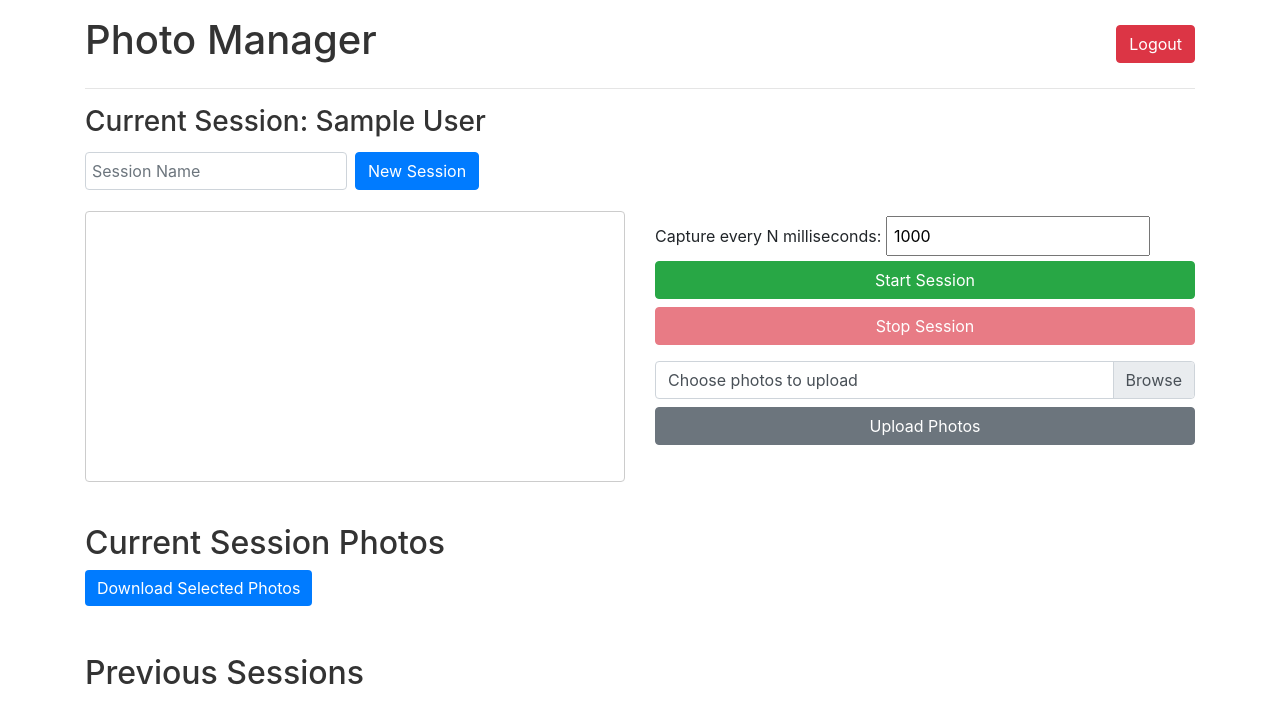
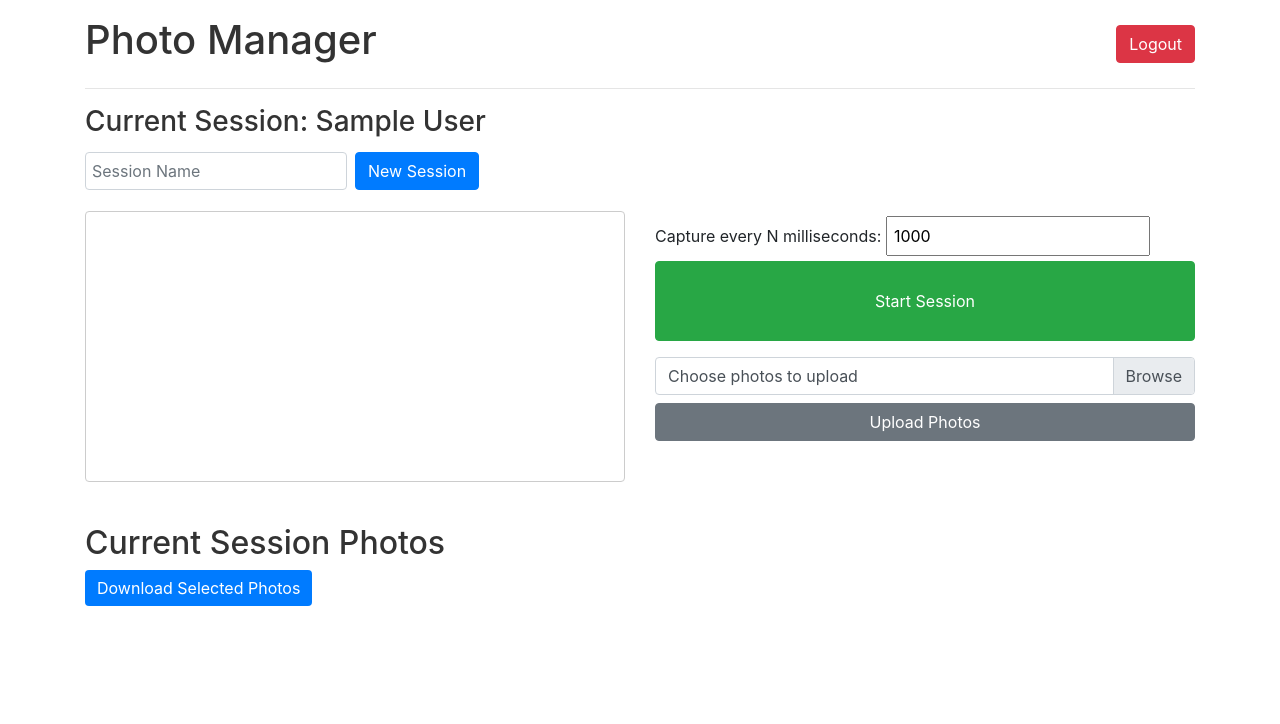
Before and after one commit to Vor-Art/SymmetraServer, a Flask app: page /camera in a window 1280 px wide. Shown: the top 724 px of the page. Run offline with Flask 3, Linux system fonts and the light colour scheme; the visitor is signed in with stand-in values (Sample User, id 1); some libraries are stand-ins or nearby versions.

Commit message:
feat: combine start/pause button

```diff
--- a/app.py
+++ b/app.py
@@ -1,14 +1,11 @@
 from flask import Flask, render_template, request, redirect, url_for, session, send_from_directory, flash
 import os
 import base64
-import time
 from functools import wraps
 from datetime import timedelta, datetime
 from database import database
 from werkzeug.utils import secure_filename
 import shutil
-
-from sfmt import MockSFMT  # Import the mock SFMT class
 
 app = Flask(__name__)
 app.secret_key = 'your_secret_key'  # Replace with a secure random key
@@ -194,32 +191,5 @@ def uploaded_file(username, session_name, filename):
     directory = os.path.join(UPLOAD_FOLDER, username, session_name)
     return send_from_directory(directory, filename)
 
-# New route to handle IMU data upload
-@app.route('/upload_imu_data', methods=['POST'])
-@login_required
-def upload_imu_data():
-    data = request.get_json()
-    imu_data = data.get('data')
-
-    username = session['username']
-    session_name = session['photo_session_name']
-    directory = os.path.join('imu_data', username, session_name)
-    if not os.path.exists(directory):
-        os.makedirs(directory)
-
-    # Save the data to a file
-    filename = f'imu_data_{datetime.now().strftime("%Y%m%d_%H%M%S_%f")}.json'
-    filepath = os.path.join(directory, filename)
-
-    with open(filepath, 'w') as f:
-        import json
-        json.dump(imu_data, f)
-
-    # Optionally, process with mock SFMT class
-    sftm = MockSFMT()
-    sftm.process_imu_data(imu_data)
-
-    return 'IMU data saved successfully'
-
 if __name__ == '__main__':
     app.run(host='0.0.0.0', ssl_context=('cert.pem', 'key.pem'))
--- a/static/style.css
+++ b/static/style.css
@@ -92,3 +92,36 @@ button[type="button"]:hover {
 .delete-button:hover {
     background-color: #c82333;
 }
+
+.large-button {
+    height: 80px; /* Adjust the height as needed */
+    padding: 15px 20px; /* Increase padding for larger buttons */
+    font-size: 1.25rem; /* Larger font size */
+    border-radius: 8px; /* Optional: Rounded corners */
+}
+
+.button-container {
+    position: relative;
+    height: 80px; /* Match the button height */
+}
+
+.button-container button {
+    position: absolute;
+    top: 0;
+    left: 0;
+    width: 100%;
+    height: 100%;
+}
+
+/* Example: Adjust button size for screens smaller than 576px */
+@media (max-width: 575.98px) {
+    .large-button {
+        height: 50px;
+        padding: 10px 15px;
+        font-size: 1rem;
+    }
+
+    .button-container {
+        height: 50px;
+    }
+}
--- a/templates/camera.html
+++ b/templates/camera.html
@@ -37,8 +37,11 @@
                 <div id="session-controls" class="mb-3">
                     <label for="interval">Capture every N milliseconds:</label>
                     <input type="number" id="interval" value="1000" min="100" step="100">
-                    <button id="start-session" class="btn btn-success btn-block">Start Session</button>
-                    <button id="stop-session" class="btn btn-danger btn-block" disabled>Stop Session</button>
+
+                    <div class="button-container position-relative">
+                        <button id="start-session" class="btn btn-success btn-block position-absolute w-100 large-button" style="top: 0; left: 0;">Start Session</button>
+                        <button id="pause-session" class="btn btn-danger  btn-block position-absolute w-100 large-button" style="top: 0; left: 0; display: none;">Pause Session</button>
+                    </div>
                 </div>
                 <!-- Upload photos from local machine -->
                 <form action="/upload_photo" method="post" enctype="multipart/form-data" class="mb-3">
@@ -67,35 +70,6 @@
             </form>
         </div>
 
-        <!-- Previous Sessions -->
-        <div class="previous-sessions">
-            <h2>Previous Sessions</h2>
-            <div class="sessions-list">
-                {% for sess in sessions %}
-                <div class="session mb-4">
-                    <h3>{{ sess.name }}</h3>
-                    <form class="session-form" action="" method="post">
-                        <div class="photo-grid">
-                            {% for filename in sess.photos %}
-                            <div class="photo-wrapper" data-filename="{{ filename }}">
-                                <img src="{{ url_for('uploaded_file', username=session['username'], session_name=sess.name, filename=filename) }}" alt="Photo">
-                                <input type="checkbox" name="selected_photos[]" value="{{ filename }}" class="photo-checkbox">
-                            </div>
-                            {% endfor %}
-                        </div>
-                        <input type="hidden" name="session_name" value="{{ sess.name }}">
-                        <button type="button" class="btn btn-info" onclick="downloadSelectedPhotos('{{ sess.name }}')">Download Selected Photos</button>
-                        <button type="button" class="btn btn-warning" onclick="addSelectedPhotosToCurrentSession('{{ sess.name }}')">Add Selected to Current Session</button>
-                    </form>
-                    <form action="/delete_session" method="post" onsubmit="return confirm('Are you sure you want to delete this session? This action cannot be undone.');" class="mt-2">
-                        <input type="hidden" name="session_name" value="{{ sess.name }}">
-                        <button type="submit" class="btn btn-danger">Delete Session</button>
-                    </form>
-                </div>
-                {% endfor %}
-            </div>
-        </div>
-
         <!-- Hidden canvas -->
         <canvas id="canvas" width="640" height="480" style="display:none;"></canvas>
     </div>
@@ -118,41 +92,29 @@
 
         // Unified Session Control Buttons
         const startSessionBtn = document.getElementById('start-session');
-        const stopSessionBtn = document.getElementById('stop-session');
+        const pauseSessionBtn = document.getElementById('pause-session');
 
         let autoCaptureInterval = null;
-        let imuData = [];
-        let imuRecording = false;
 
         startSessionBtn.addEventListener('click', () => {
-            // Start IMU Recording
-            if (typeof(DeviceMotionEvent) !== 'undefined' && typeof(DeviceMotionEvent.requestPermission) === 'function') {
-                DeviceMotionEvent.requestPermission()
-                    .then(response => {
-                        if (response == 'granted') {
-                            startImuRecording();
-                            startAutoCapture();
-                            startSessionBtn.disabled = true;
-                            stopSessionBtn.disabled = false;
-                        } else {
-                            alert('Permission to access motion sensors denied.');
-                        }
-                    })
-                    .catch(console.error);
-            } else {
-                startImuRecording();
-                startAutoCapture();
-                startSessionBtn.disabled = true;
-                stopSessionBtn.disabled = false;
-            }
+            startAutoCapture();
+            toggleButtons(true);
         });
 
-        stopSessionBtn.addEventListener('click', () => {
-            stopImuRecording();
+        pauseSessionBtn.addEventListener('click', () => {
             stopAutoCapture();
-            startSessionBtn.disabled = false;
-            stopSessionBtn.disabled = true;
+            toggleButtons(false);
         });
+
+        function toggleButtons(isSessionStarted) {
+            if (isSessionStarted) {
+                startSessionBtn.style.display = 'none';
+                pauseSessionBtn.style.display = 'block';
+            } else {
+                startSessionBtn.style.display = 'block';
+                pauseSessionBtn.style.display = 'none';
+            }
+        }
 
         function startAutoCapture() {
             const intervalInput = document.getElementById('interval');
@@ -168,6 +130,7 @@
             clearInterval(autoCaptureInterval);
         }
 
+
         function capturePhoto() {
             context.drawImage(video, 0, 0, canvas.width, canvas.height);
             const dataURL = canvas.toDataURL('image/png');
@@ -180,16 +143,19 @@
             const photoWrapper = document.createElement('div');
             photoWrapper.classList.add('photo-wrapper');
             photoWrapper.dataset.filename = ''; // Since it's not saved yet
-            photoWrapper.appendChild(img);
+            // photoWrapper.appendChild(img);
+            photoWrapper.insertBefore(img, photoWrapper.firstChild);
 
             const checkbox = document.createElement('input');
             checkbox.type = 'checkbox';
             checkbox.name = 'selected_photos[]';
             checkbox.classList.add('photo-checkbox');
-            photoWrapper.appendChild(checkbox);
+            // photoWrapper.appendChild(checkbox);
+            photoWrapper.insertBefore(checkbox, photoWrapper.firstChild);
 
             const photoGrid = document.querySelector('.session-photos .photo-grid');
-            photoGrid.appendChild(photoWrapper);
+            // photoGrid.appendChild(photoWrapper);
+            photoGrid.insertBefore(photoWrapper, photoGrid.firstChild);
 
             // Send the image data to the server
             fetch('/upload_photo', {
@@ -208,72 +174,6 @@
                 console.error('Error:', error);
                 photoGrid.removeChild(photoWrapper);
                 alert('Network error occurred while saving the photo.');
-            });
-        }
-
-        // IMU Recording Functions
-        function startImuRecording() {
-            imuData = [];  // Reset data
-            imuRecording = true;
-
-            window.addEventListener('devicemotion', handleMotionEvent);
-            window.addEventListener('deviceorientation', handleOrientationEvent);
-        }
-
-        function stopImuRecording() {
-            imuRecording = false;
-
-            window.removeEventListener('devicemotion', handleMotionEvent);
-            window.removeEventListener('deviceorientation', handleOrientationEvent);
-
-            // Send data to server
-            uploadImuData();
-        }
-
-        function handleMotionEvent(event) {
-            if (!imuRecording) return;
-            const timestamp = Date.now();
-
-            const acceleration = event.acceleration;
-            const accelerationIncludingGravity = event.accelerationIncludingGravity;
-            const rotationRate = event.rotationRate;
-
-            imuData.push({
-                timestamp,
-                acceleration,
-                accelerationIncludingGravity,
-                rotationRate,
-            });
-        }
-
-        function handleOrientationEvent(event) {
-            if (!imuRecording) return;
-            const timestamp = Date.now();
-
-            const alpha = event.alpha;
-            const beta = event.beta;
-            const gamma = event.gamma;
-
-            imuData.push({
-                timestamp,
-                orientation: { alpha, beta, gamma },
-            });
-        }
-
-        function uploadImuData() {
-            fetch('/upload_imu_data', {
-                method: 'POST',
-                headers: { 'Content-Type': 'application/json' },
-                body: JSON.stringify({ data: imuData })
-            })
-            .then(response => response.text())
-            .then(data => {
-                console.log('IMU data upload response:', data);
-                alert('IMU data uploaded successfully.');
-            })
-            .catch(error => {
-                console.error('Error uploading IMU data:', error);
-                alert('Failed to upload IMU data.');
             });
         }
 
```
Also changed, not shown: sfmt.py (deleted, +0 -9 lines), 2 other files.
